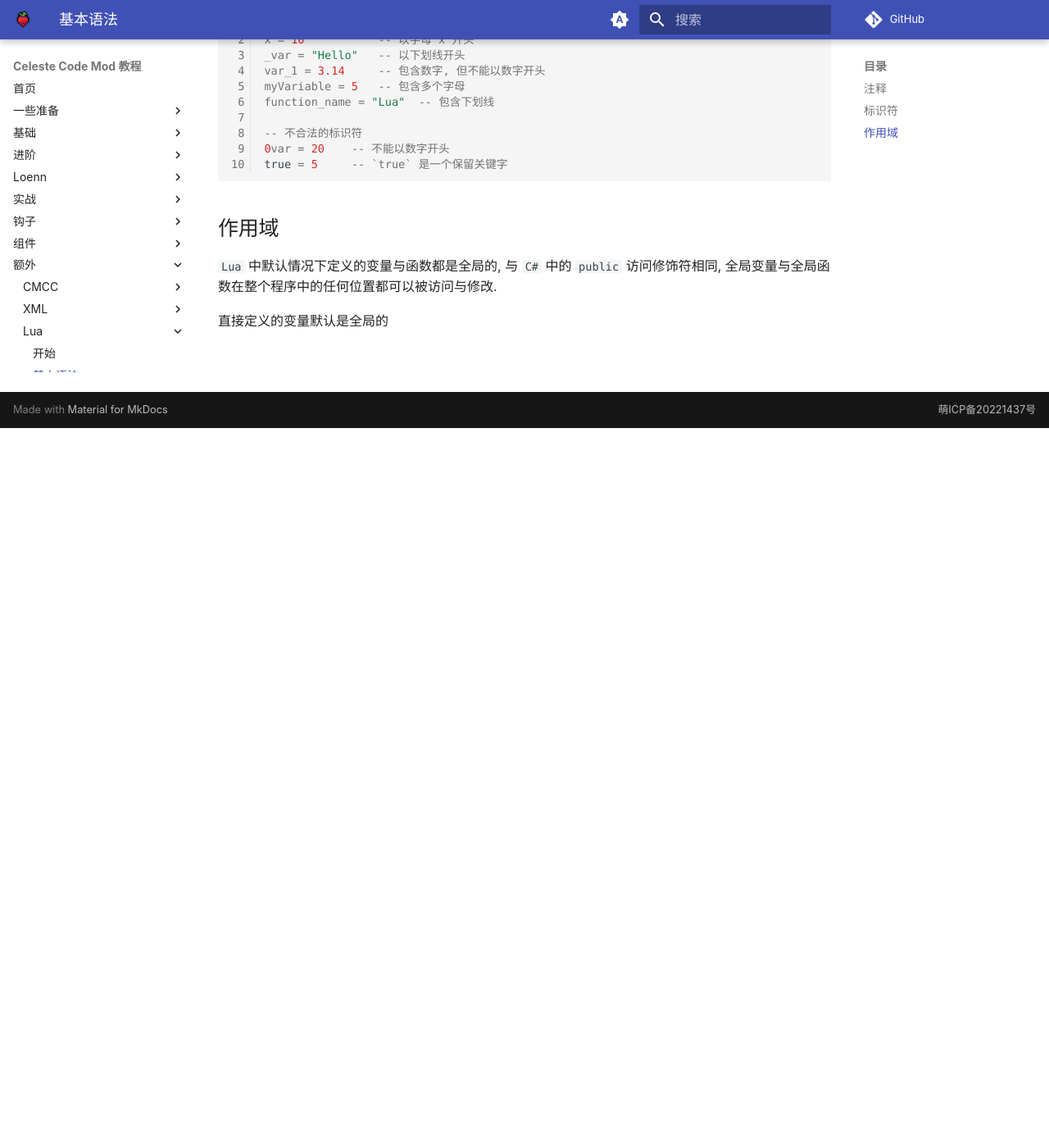
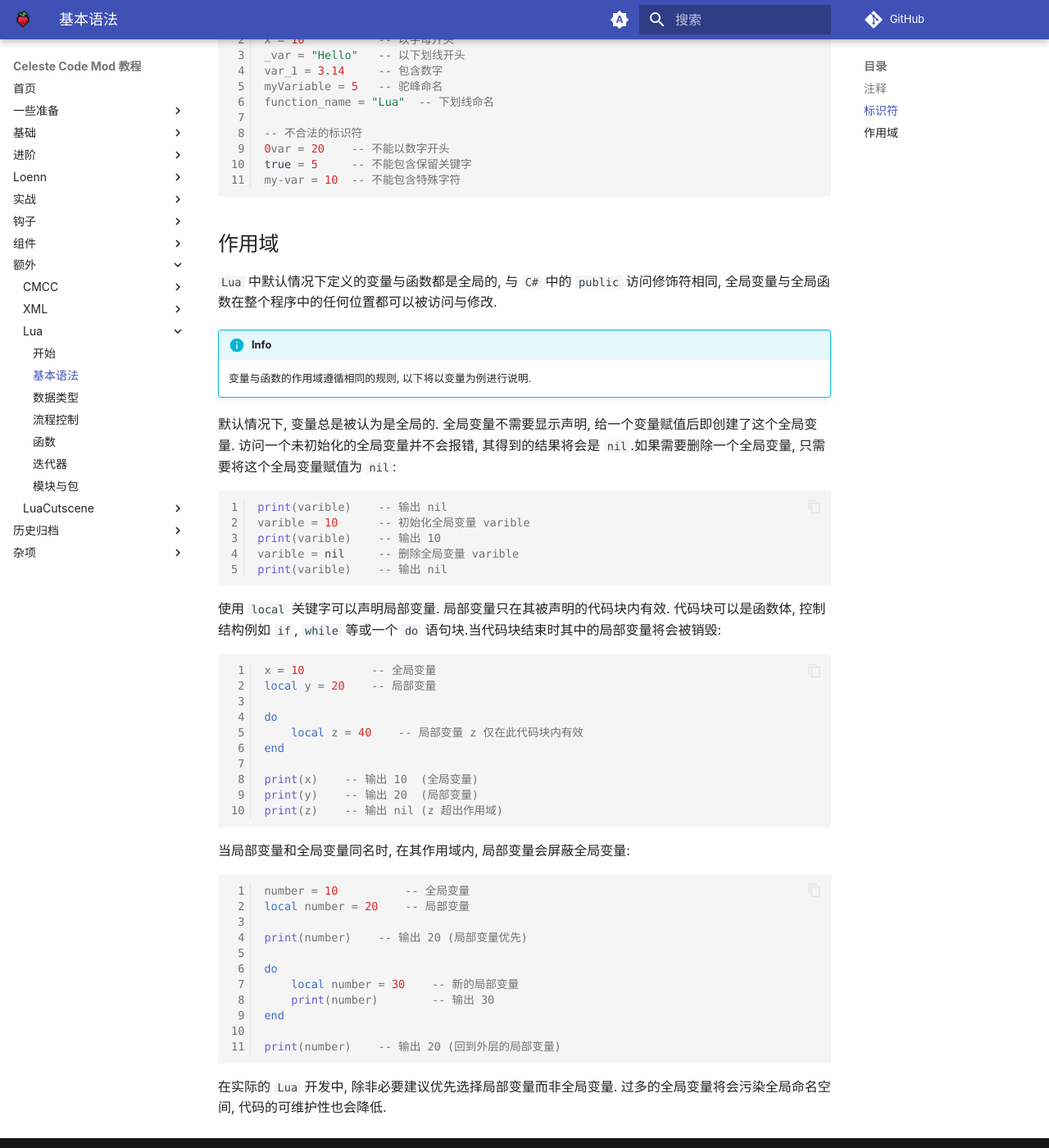
Before and after one commit to Saplonily/CelesteModTutorial, an MkDocs documentation site: the page built from docs/extra/lua/syntax.md, in a window 1280 px wide and 1400 px high, scrolled down 878 px. Shown: the whole window at 82% size. Built offline with MkDocs 1.6.1 and Material for MkDocs 9.7.7, drawn with Linux system fonts in a browser that asks for light colours; comment, search, counter and statistics services are not loaded.

Commit message:
Lua速通part1补充

````diff
--- a/docs/extra/lua/syntax.md
+++ b/docs/extra/lua/syntax.md
@@ -5,7 +5,7 @@
 `Lua` 支持两种注释模式: 单行注释与多行注释:
 
 - 单行注释: 使用 `--` 以注释单行内容.
-- 多行注释: 使用 `--[[` 与 `--]]` 包括需要注释的内容.
+- 多行注释: 使用 `--[[` 与 `--]]` 以注释多行内容.
 
 ```lua
 -- 这是单行注释
@@ -41,19 +41,64 @@
 
 ```lua
 -- 合法的标识符
-x = 10           -- 以字母 x 开头
+x = 10           -- 以字母开头
 _var = "Hello"   -- 以下划线开头
-var_1 = 3.14     -- 包含数字, 但不能以数字开头
-myVariable = 5   -- 包含多个字母
-function_name = "Lua"  -- 包含下划线
+var_1 = 3.14     -- 包含数字
+myVariable = 5   -- 驼峰命名
+function_name = "Lua"  -- 下划线命名
 
 -- 不合法的标识符
 0var = 20    -- 不能以数字开头
-true = 5     -- `true` 是一个保留关键字
+true = 5     -- 不能包含保留关键字
+my-var = 10  -- 不能包含特殊字符
 ```
 
 ## 作用域
 
 `Lua` 中默认情况下定义的变量与函数都是全局的, 与 `C#` 中的 `public` 访问修饰符相同, 全局变量与全局函数在整个程序中的任何位置都可以被访问与修改.
 
-直接定义的变量默认是全局的
+!!!info
+    变量与函数的作用域遵循相同的规则, 以下将以变量为例进行说明.
+
+默认情况下, 变量总是被认为是全局的. 全局变量不需要显示声明, 给一个变量赋值后即创建了这个全局变量. 访问一个未初始化的全局变量并不会报错, 其得到的结果将会是 `nil`.如果需要删除一个全局变量, 只需要将这个全局变量赋值为 `nil`:
+
+```lua
+print(varible)    -- 输出 nil
+varible = 10      -- 初始化全局变量 varible
+print(varible)    -- 输出 10
+varible = nil     -- 删除全局变量 varible
+print(varible)    -- 输出 nil
+```
+
+使用 `local` 关键字可以声明局部变量. 局部变量只在其被声明的代码块内有效. 代码块可以是函数体, 控制结构例如 `if`, `while` 等或一个 `do` 语句块.当代码块结束时其中的局部变量将会被销毁:
+
+```lua
+x = 10          -- 全局变量
+local y = 20    -- 局部变量
+
+do
+    local z = 40    -- 局部变量 z 仅在此代码块内有效
+end
+
+print(x)    -- 输出 10  (全局变量)
+print(y)    -- 输出 20  (局部变量)
+print(z)    -- 输出 nil (z 超出作用域)
+```
+
+当局部变量和全局变量同名时, 在其作用域内, 局部变量会屏蔽全局变量:
+
+```lua
+number = 10          -- 全局变量
+local number = 20    -- 局部变量
+
+print(number)    -- 输出 20 (局部变量优先)
+
+do
+    local number = 30    -- 新的局部变量
+    print(number)        -- 输出 30
+end
+
+print(number)    -- 输出 20 (回到外层的局部变量)
+```
+
+在实际的 `Lua` 开发中, 除非必要建议优先选择局部变量而非全局变量. 过多的全局变量将会污染全局命名空间, 代码的可维护性也会降低.
````
Also changed, not shown: docs/advanced/cross_mod_interactions.md (+4 -3 lines), docs/extra/lua/begin.md (+52 -2 lines), docs/extra/lua/images/begin/vs_code_runner.png (added), docs/extra/lua/images/begin/vs_lua_output.png (added), 1 other file.
